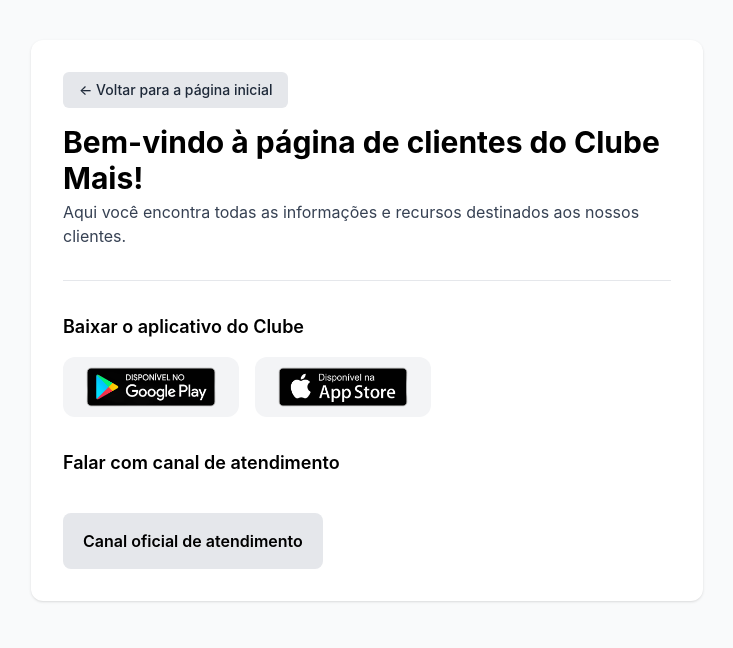
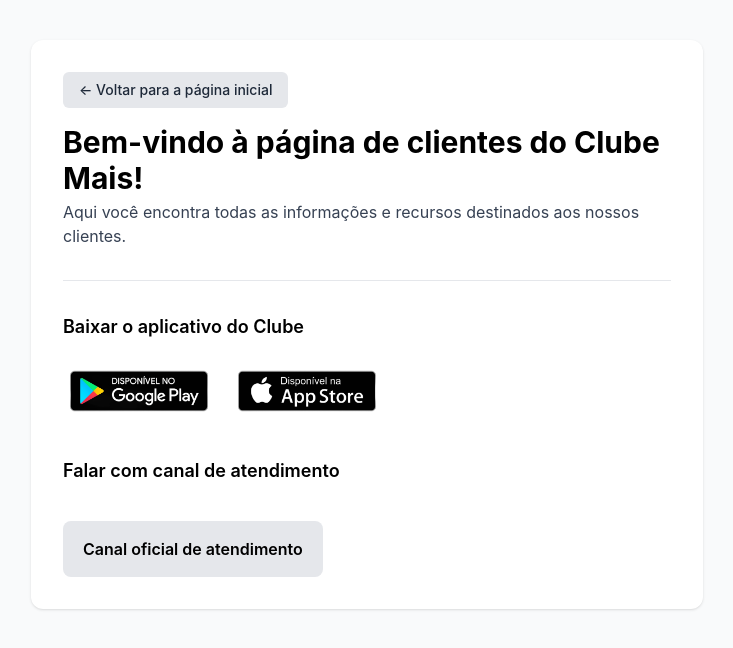
Before and after one commit to pedroborges-commits/site-clube-mais, a React (Vite) app: page /cliente in a window 1280 px wide. Shown: the top 648 px of the page, without its empty margins (273-1006 px from the left). Built offline with nearby package versions, Linux system fonts and the light colour scheme.

Commit message:
fix: ajustar estilo do botão de download do aplicativo

```diff
--- a/src/pages/paraClientes/paraclientes.tsx
+++ b/src/pages/paraClientes/paraclientes.tsx
@@ -50,13 +50,13 @@ function Clientes() {
                 href={store.url}
                 target="_blank"
                 rel="noopener noreferrer"
-                className="flex items-center justify-center bg-gray-100 hover:bg-gray-200 px-4 py-2.5 rounded-xl transition-colors"
+                className="flex items-center justify-center px-1 py-2.5 rounded-xl transition-colors"
               >
                 {store.iconSrc && (
                   <img
                     src={store.iconSrc}
                     alt={store.name}
-                    className="w-36 h-10 object-contain shrink-0"
+                    className="w-36 h-12 object-contain shrink-0"
                   />
                 )}
               </a>
```
